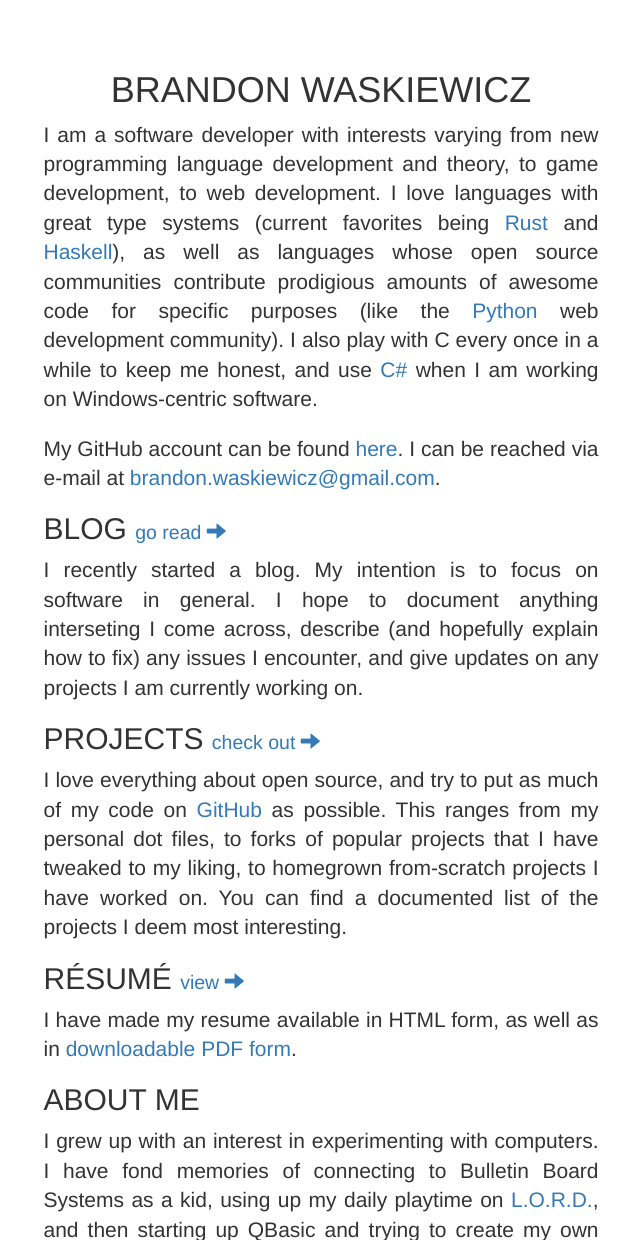
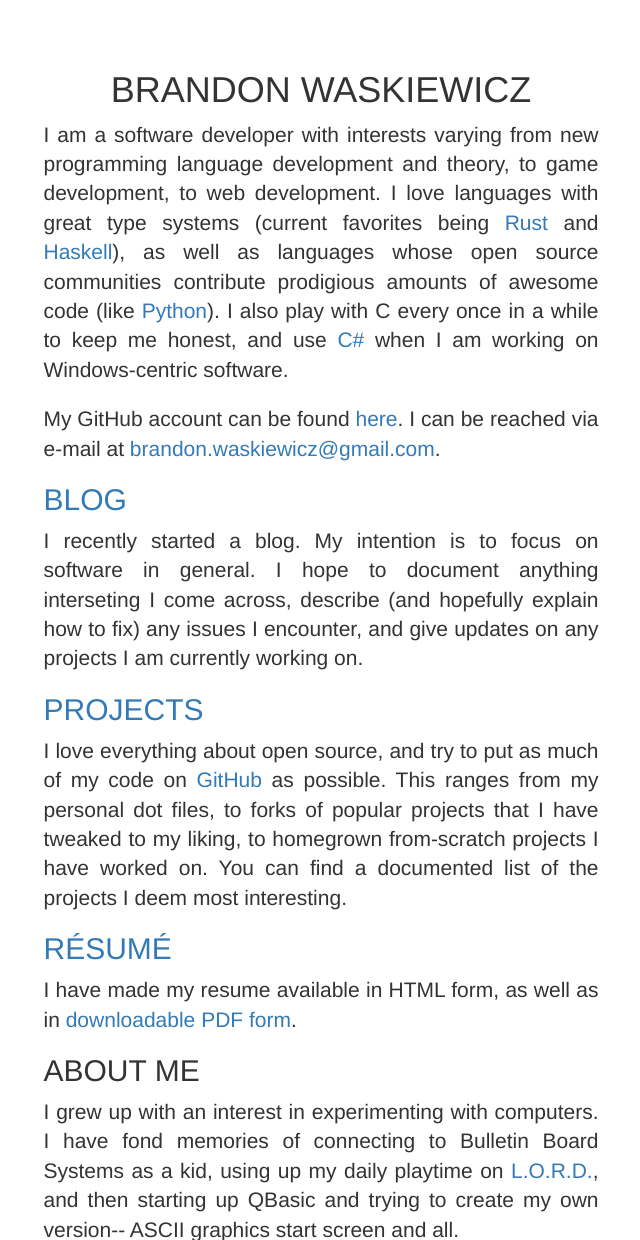
Before and after one commit to brandonw/personal-site, a Django app: template personal-site/templates/pages/home.html in a window 1280 px wide. Shown: the top 1240 px of the page, without its empty margins (319-959 px from the left). Run offline with Django 3.2, Linux system fonts and the light colour scheme; the template is opened without the code that fills it, so the values that code supplies are empty; some libraries are stand-ins or nearby versions.

Commit message:
Remove clutter in home page

```diff
--- a/personal-site/templates/pages/home.html
+++ b/personal-site/templates/pages/home.html
@@ -10,10 +10,9 @@ from new programming language development and theory, to game development,
 to web development. I love languages with great type systems (current favorites
 being <a href="http://www.rust-lang.org/">Rust</a> and
 <a href="http://www.haskell.org/">Haskell</a>), as well as languages whose
-open source communities contribute prodigious amounts of awesome code for
-specific purposes (like the <a href="https://www.python.org/">Python</a> web
-development community). I also play with C every once in a while to keep me
-honest, and use
+open source communities contribute prodigious amounts of awesome code (like
+<a href="https://www.python.org/">Python</a>). I also play with C every once
+in a while to keep me honest, and use
 <a href="http://en.wikipedia.org/wiki/C_Sharp_(programming_language)">C#</a>
 when I am working on Windows-centric software.</p>
 
@@ -22,16 +21,14 @@ when I am working on Windows-centric software.</p>
 <a href="mailto:brandon.waskiewicz@gmail.com">brandon.waskiewicz@gmail.com</a>.
 
 
-<h2>BLOG <small><a href ="{% url 'blog' %}">go read
-    <span class="glyphicon glyphicon-arrow-right" /></a></small></h2>
+<h2><a href ="{% url 'blog' %}">BLOG</a></h2>
 <p class="lead text-justify">I recently started a blog. My intention is to
 focus on software in general. I hope to document anything interseting I come
 across, describe (and hopefully explain how to fix) any issues I encounter,
 and give updates on any projects I am currently working on.  </p>
 
 
-<h2>PROJECTS <small><a href="{% url 'projects' %}">check out
-    <span class="glyphicon glyphicon-arrow-right" /></a></small></h2>
+<h2><a href="{% url 'projects' %}">PROJECTS</a></h2>
 <p class="lead text-justify">I love everything about open source, and try to
 put as much of my code on <a href="https://www.github.com/">GitHub</a> as
 possible. This ranges from my personal dot files, to forks of popular projects
@@ -40,8 +37,7 @@ worked on. You can find a documented list of the projects I deem most
 interesting.
 
 
-<h2>R&#201;SUM&#201; <small><a href="{% url 'resume' %}">view
-    <span class="glyphicon glyphicon-arrow-right" /></a></small></h2>
+<h2><a href="{% url 'resume' %}">R&#201;SUM&#201;</a></h2>
 <p class="lead text-justify">I have made my resume available in HTML form, as
 well as in <a href="{% url 'pdfresume' %}">downloadable PDF form</a>.</p>
 
```
